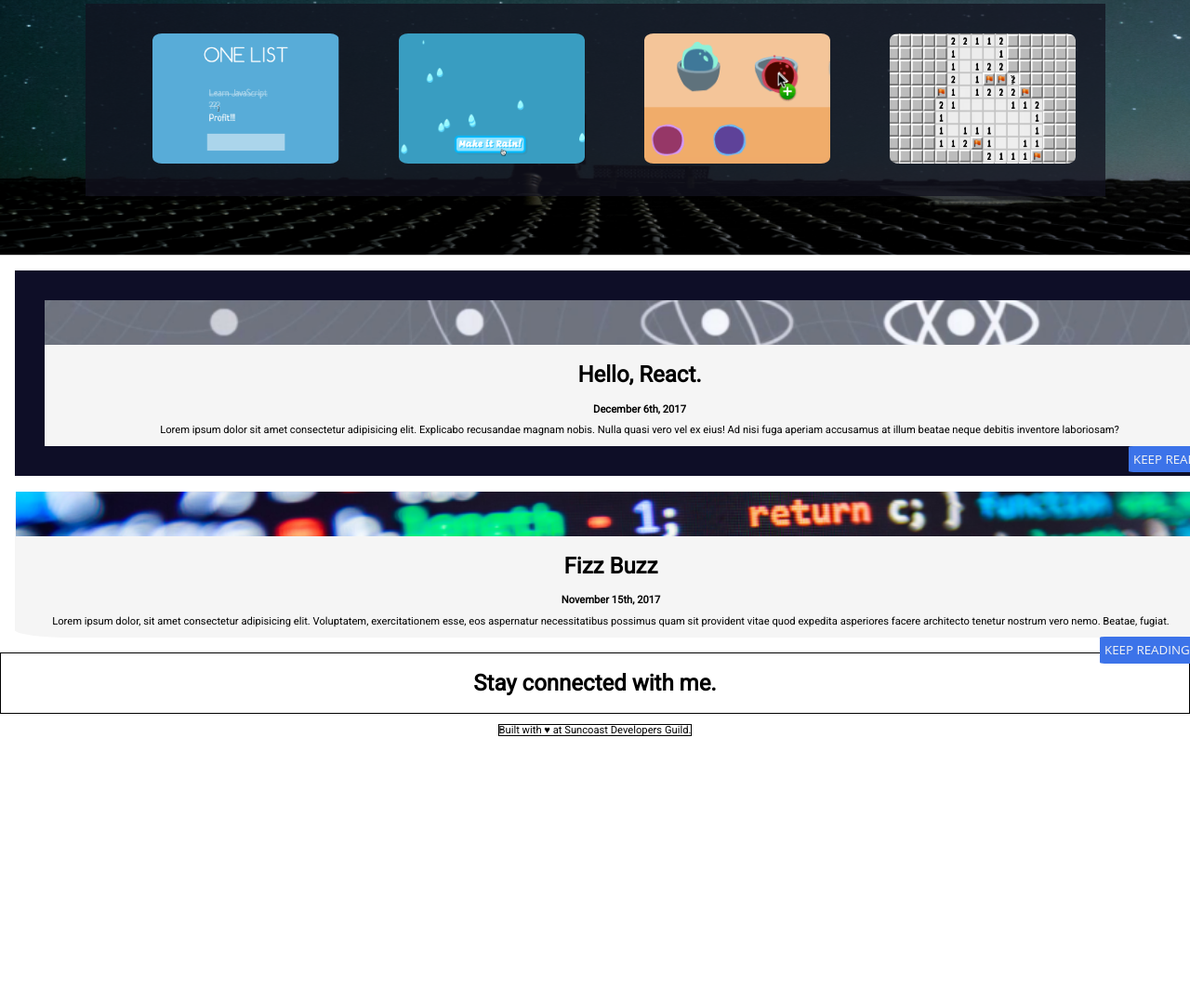
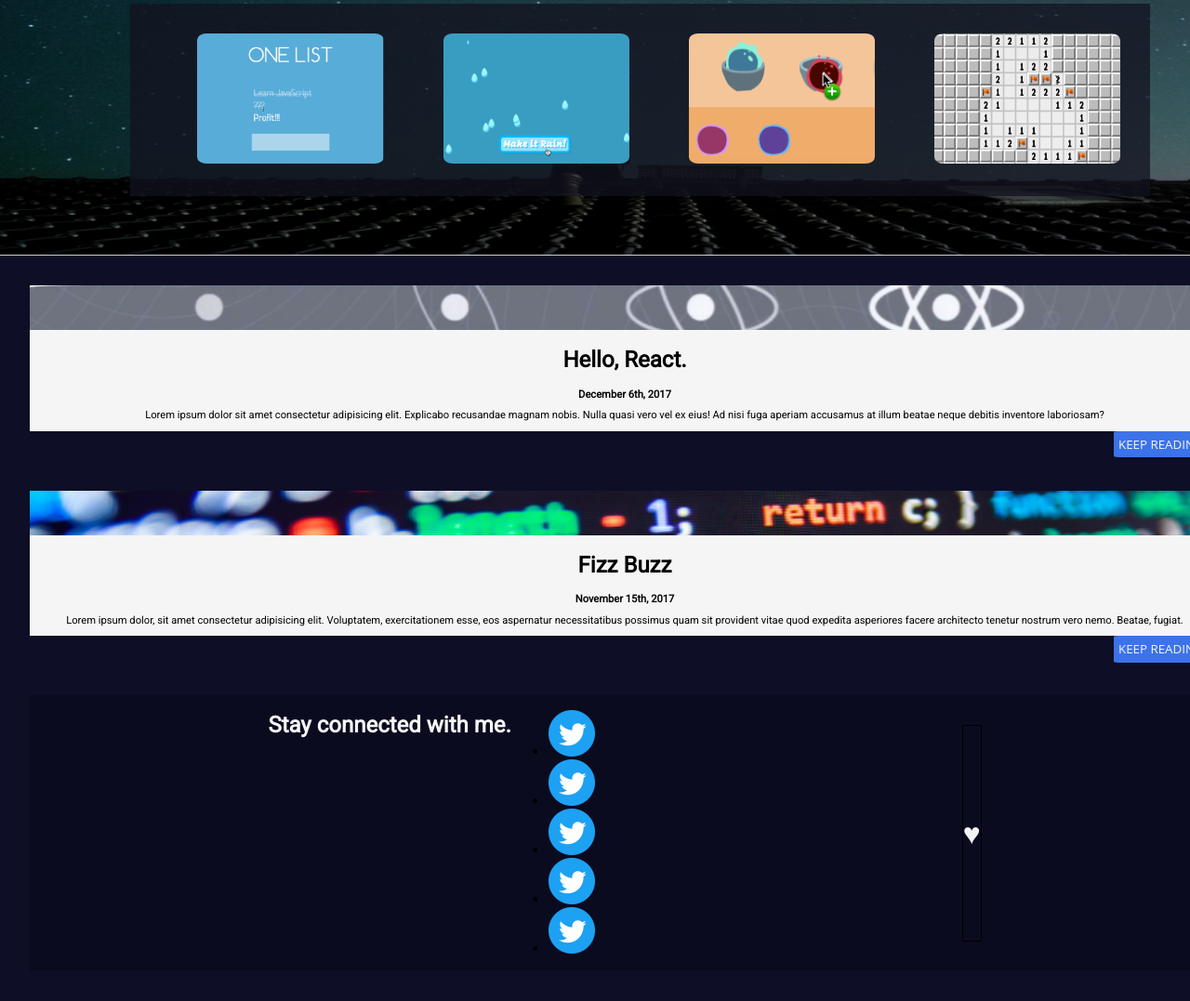
Before and after one commit to PerseusRipple/mock-portfolio, a website: page public/index.html in a window 1280 px wide. Shown: the part 299-1376 px from the top of the page at 93% size. Before the commit the page ends 1103 px from the top, so only its background shows below. Drawn offline with Linux system fonts and the light colour scheme.

Commit message:
added twitter icons and heart image as logo

```diff
--- a/public/index.html
+++ b/public/index.html
@@ -44,8 +44,9 @@
 
 			<!--Main Container-->
 			<section class="main-container">
+				<div class="border">
 				<article class="react">
-						<header class="react-holder">
+						<header id="react-holder">
 						</header>
 					<h2 class="intro">Hello, React.</h2>
 					<h3 class="date">December 6th, 2017</h3>
@@ -56,11 +57,12 @@
 						aperiam accusamus at illum beatae neque debitis inventore
 						laboriosam?
 					</p>
-					<button class="button button--primary--button--medium buton--solid">KEEP READING</button>
-				</article>
+					<button class="button button--primary--button--medium button--solid">KEEP READING</button>
+				</article></section>
 
+				<div class="border">
 				<article class="fizz">
-						<header class="fizz-holder"></header>
+						<header id="fizz-holder"></header>
 							<h2 class="intro">Fizz Buzz</h2>
 					<h3 class="date">November 15th, 2017</h3>
 
@@ -70,22 +72,29 @@
 						possimus quam sit provident vitae quod expedita asperiores facere
 						architecto tenetur nostrum vero nemo. Beatae, fugiat.
 					</p>
-					<button class="button button--primary--button--medium buton--solid">KEEP READING	</button>
+					<button class="button button--primary--button--medium button--solid">KEEP READING	</button>
 				</article>
+			</section>
 			</section>
 			<!--Connect Section-->
 
 			<section class="connect">
 				<h1>Stay connected with me.</h1>
-			</section>
+				<ul class="social media">
+					<li><img class="twitter" src ="/images/Twitter_Social_Icon_Circle_Color.png" alt="Twitter Icon" height="50" width="50" /></li>
+					<li><img class="twitter" src ="/images/Twitter_Social_Icon_Circle_Color.png" alt="Twitter Icon" height="50" width="50" /></li>
+				  <li><img class="twitter" src ="/images/Twitter_Social_Icon_Circle_Color.png" alt="Twitter Icon" height="50" width="50" /></li>
+				  <li><img class="twitter" src ="/images/Twitter_Social_Icon_Circle_Color.png" alt="Twitter Icon" height="50" width="50" /></li>
+	        <li><img class="twitter" src ="/images/Twitter_Social_Icon_Circle_Color.png" alt="Twitter Icon" height="50" width="50" /></li>
+			</ul>
 
 			<!--Footer-->
 			<footer>
-				<p class="large">
-					Copyright © 2019 Shantell Smithson.</p>
-				<p class="mobile">Built with ♥︎ at Suncoast
+				<p class="screen screen--medium--large">Copyright © 2019 Shantell Smithson. Built with ♥︎ at Suncoast
 					Developers Guild.</p>
+					<p class="icon-logo">♥︎</p>
 			</footer>
+		</section>
 			<!--End Footer-->
 
 		</section>
--- a/public/screen.css
+++ b/public/screen.css
@@ -24,7 +24,7 @@ body {
 	background-image: url(/images/space.png);
 	background-size: 100% 100%;
 	background-repeat: no-repeat;
-
+	width: 100%;
 	padding: 3rem;
 }
 
@@ -75,19 +75,22 @@ nav a:hover {
 
 /* Main Container */
 
-.react-holder {
+.border {
+}
+
+#react-holder {
 	background-image: url('/images/react.png');
 	background-size: 100%;
+	background-position-y: 50%;
+	border-top-left-radius: 5%;
 	height: 3rem;
-	background-position-y: 50%;
 }
 
 .react {
 	border: 2rem solid rgb(14, 14, 39);
-
 	background-color: whitesmoke;
 	width: 100%;
-	margin: 1rem;
+	margin: 0;
 }
 .button {
 	background-color: rgb(60, 115, 233);
@@ -106,7 +109,7 @@ nav a:hover {
 	justify-content: center;
 	flex-wrap: wrap;
 }
-.fizz-holder {
+#fizz-holder {
 	background-image: url('/images/code.png');
 	background-size: 100%;
 	height: 3rem;
@@ -115,11 +118,10 @@ nav a:hover {
 	font-size: 0.7rem;
 }
 .fizz {
-	border: 1px solid transparent;
-	border-radius: 5%;
+	border: 2rem solid rgb(14, 14, 39);
 	background-color: whitesmoke;
 	width: 100%;
-	margin: 1rem;
+	margin: 0;
 }
 .fizz p {
 	font-size: 0.7rem;
@@ -130,8 +132,28 @@ nav a:hover {
 /* Connect Section */
 
 .connect {
-	border: 1px solid black;
+	display: flex;
+	justify-content: center;
+	flex-wrap: wrap;
+	border: 2rem solid rgb(14, 14, 39);
+	background-color: rgb(11, 11, 32);
+	width: 100%;
 }
+
+.connect h1 {
+	color: whitesmoke;
+}
+
+.social media {
+	display: flex;
+	justify-content: flex-start;
+	flex-wrap: wrap;
+}
+
+.twitter {
+	background-position-x: 4rem;
+}
+
 /* Footer */
 footer {
 	display: flex;
@@ -140,9 +162,14 @@ footer {
 }
 footer p {
 	font-size: 0.7rem;
+	color: whitesmoke;
 	border: 1px solid black;
 	align-content: center;
 }
-.large {
-	display: none;
+.screen {
+	visibility: hidden;
 }
+
+.icon-logo {
+	font-size: 2rem;
+}
```
Also changed, not shown: public/images/Twitter_Social_Icon_Circle_Color.png (added).
